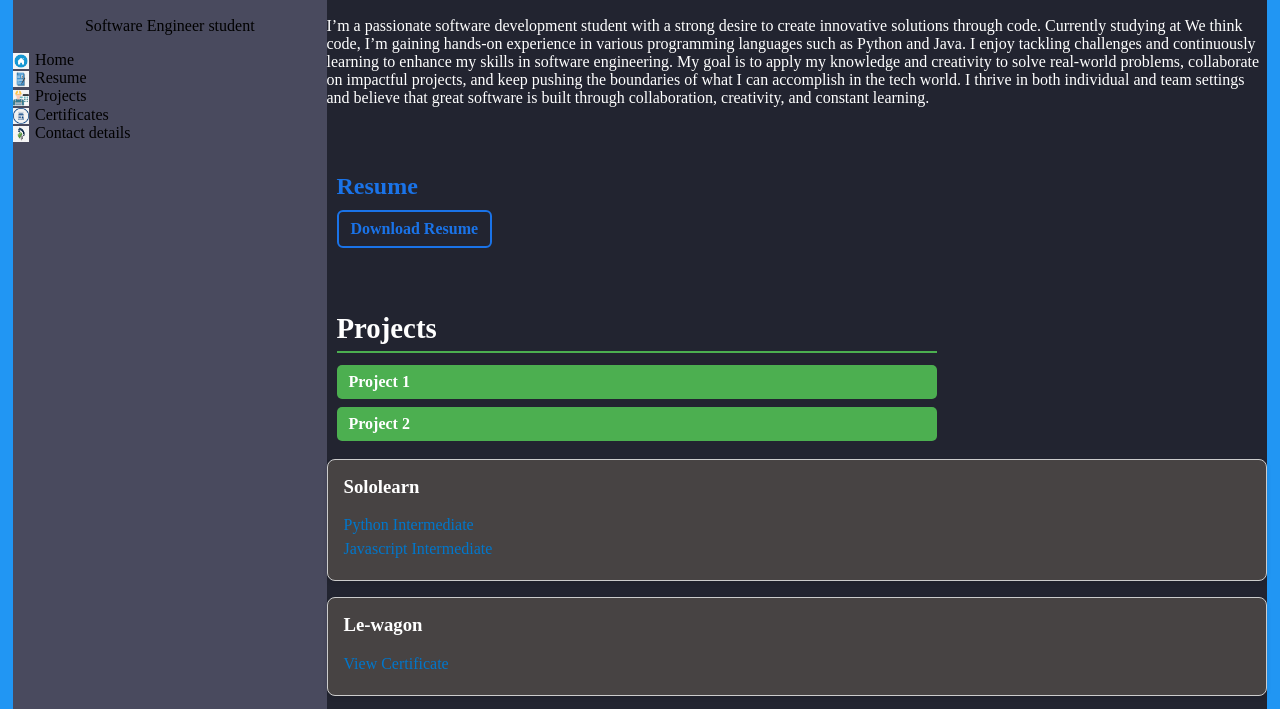
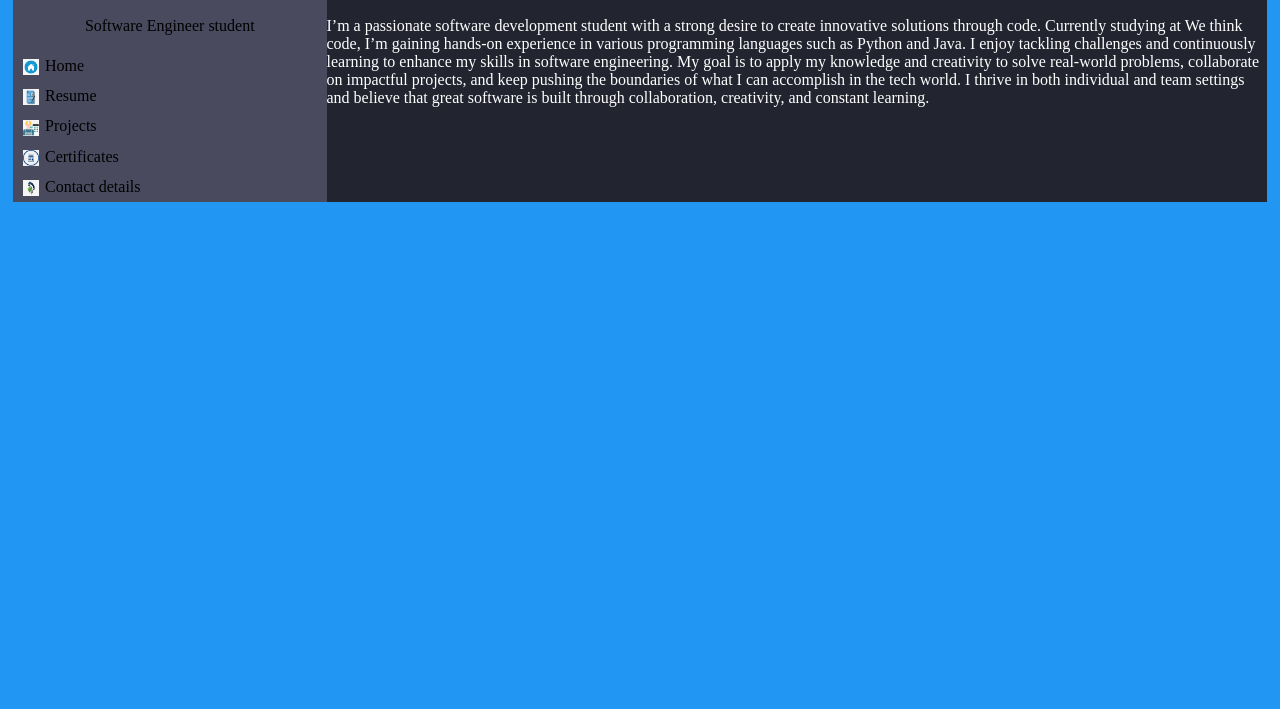
Before and after one commit to Mbulawa-Lubabalo/Portfolio, a plain HTML site: page index.html in a window 1280 px wide. Shown: the part 63-772 px from the top of the page. Drawn offline with Linux system fonts and the light colour scheme.

Commit message:
able to toggle between menu items

```diff
--- a/script.js
+++ b/script.js
@@ -99,3 +99,28 @@ fetch("data.json")
 
     })
     .catch(error => console.error("Error loading JSON file:", error));
+
+
+
+/**--------------TOGGLING--------------- */
+document.addEventListener('DOMContentLoaded', () => {
+    function showSection(sectionClass) {
+        const sections = ['home', 'resume', 'projects', 'certificates', 'contactDetails'];
+        sections.forEach(sec => {
+            const el = document.querySelector(`.${sec}`) || document.getElementById(sec);
+            if (el) {
+            el.style.display = (sec === sectionClass) ? 'block' : 'none';
+            }
+        });
+    }
+
+    // Menu click handlers
+    document.getElementById('menuHome').addEventListener('click', () => showSection('home'));
+    document.getElementById('menuResume').addEventListener('click', () => showSection('resume'));
+    document.getElementById('menuProjects').addEventListener('click', () => showSection('projects'));
+    document.getElementById('menuCertificates').addEventListener('click', () => showSection('certificates'));
+    document.getElementById('menuContact').addEventListener('click', () => showSection('contactDetails'));
+
+    // Show home on load
+    showSection('home');
+});
--- a/styles.css
+++ b/styles.css
@@ -33,6 +33,31 @@
     grid-template-columns: 2fr 1fr; */
 
 }
+/*---------------------------------*/
+.home {
+  display: block;
+}
+
+.resume,
+.projects,
+.certificates,
+.contactDetails {
+  display: none;
+}
+
+/* Optional: style your menu items so they look clickable */
+.Menu div {
+  cursor: pointer;
+  padding: 6px 10px;
+  user-select: none;
+}
+
+.Menu div:hover {
+  background-color: #f0f0f0;
+}
+
+
+
 
 /*-----------Resume-----------------------------------------------------*/
 .resume {
```
